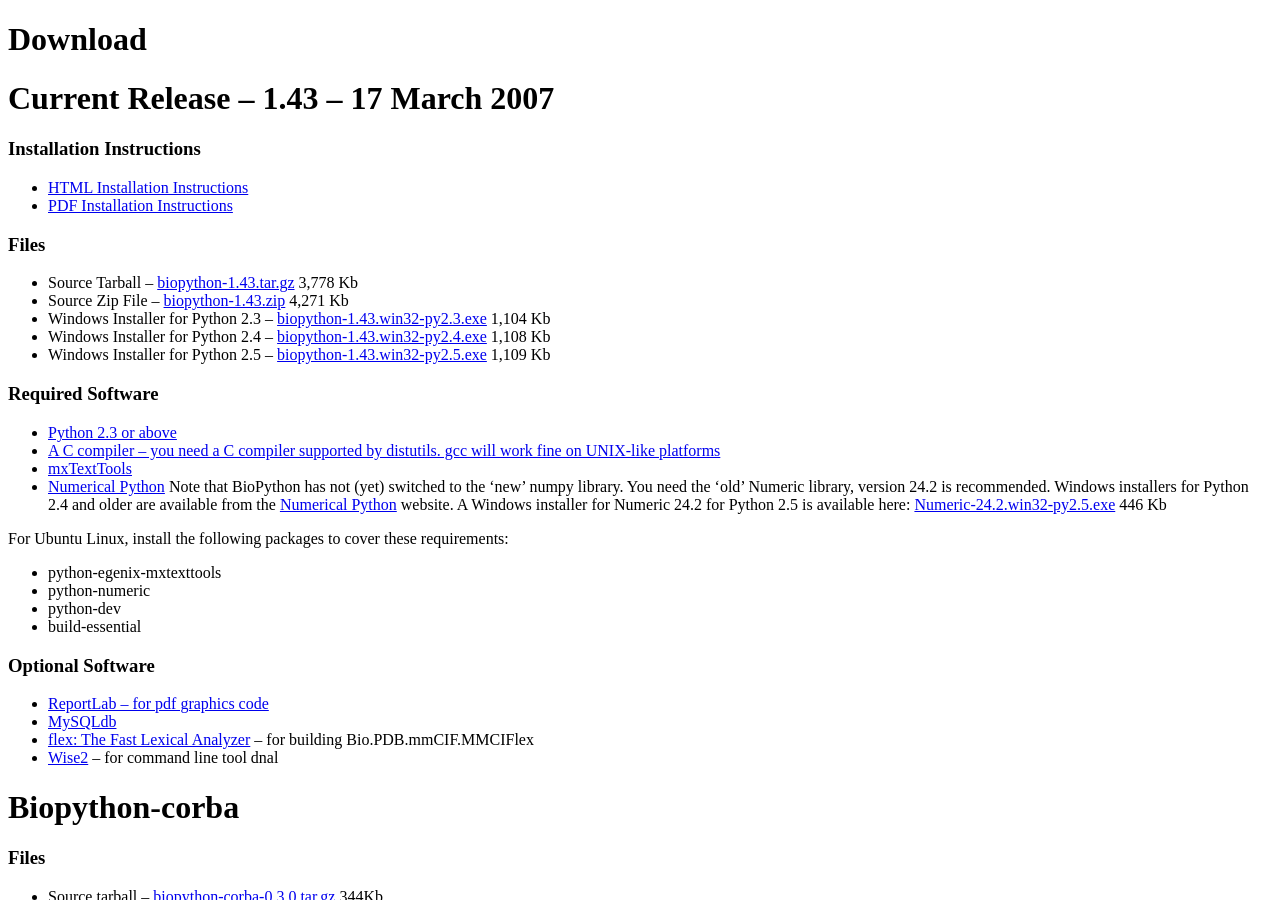
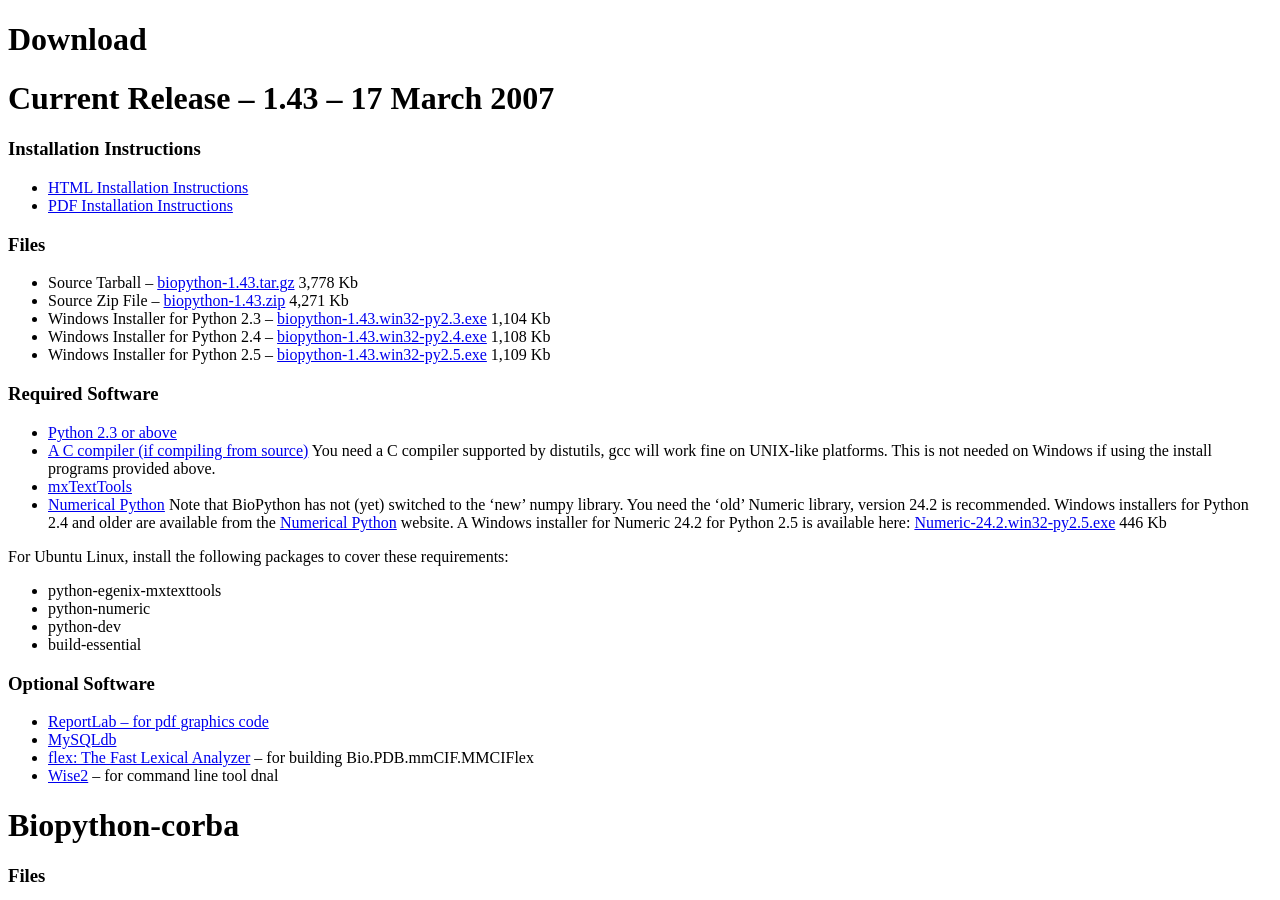
Before and after one commit to biopython/biopython.github.io, a Jekyll site: the page built from wiki/Download.md, in a window 1280 px wide and 900 px high. Built offline with Jekyll 4.4.1, drawn with Linux system fonts in a browser that asks for light colours.

Commit message:
note on compilers

```diff
--- a/wiki/Download.md
+++ b/wiki/Download.md
@@ -35,9 +35,11 @@ Current Release -- 1.43 -- 17 March 2007
 ### Required Software
 
 -   [Python 2.3 or above](http://www.python.org)
--   [A C compiler -- you need a C compiler supported by distutils. gcc
-    will work fine on UNIX-like
-    platforms](http://www.python.org/doc/current/inst/inst.html)
+-   [A C compiler (if compiling
+    from source)](http://www.python.org/doc/current/inst/inst.html) You
+    need a C compiler supported by distutils, gcc will work fine on
+    UNIX-like platforms. This is not needed on Windows if using the
+    install programs provided above.
 -   [mxTextTools](http://www.lemburg.com/files/python/mxTextTools.html)
 -   [Numerical Python](http://numpy.scipy.org/#older_array) Note that
     BioPython has not (yet) switched to the 'new' numpy library. You
```
Also changed, not shown: 1 other file.
